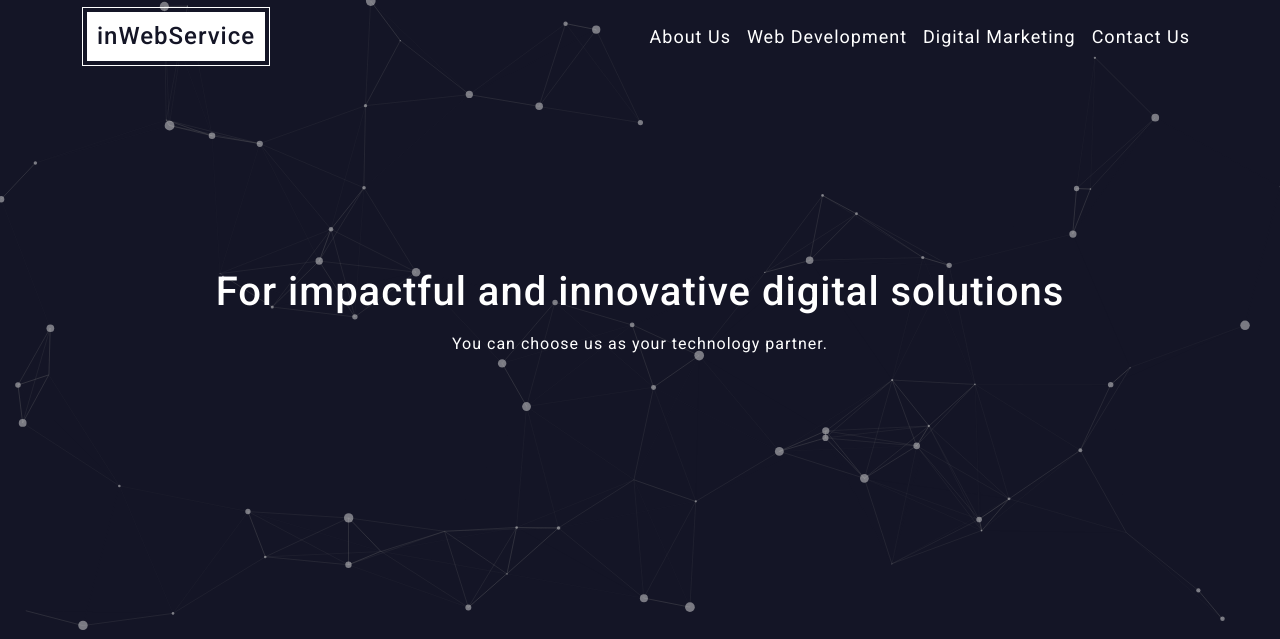
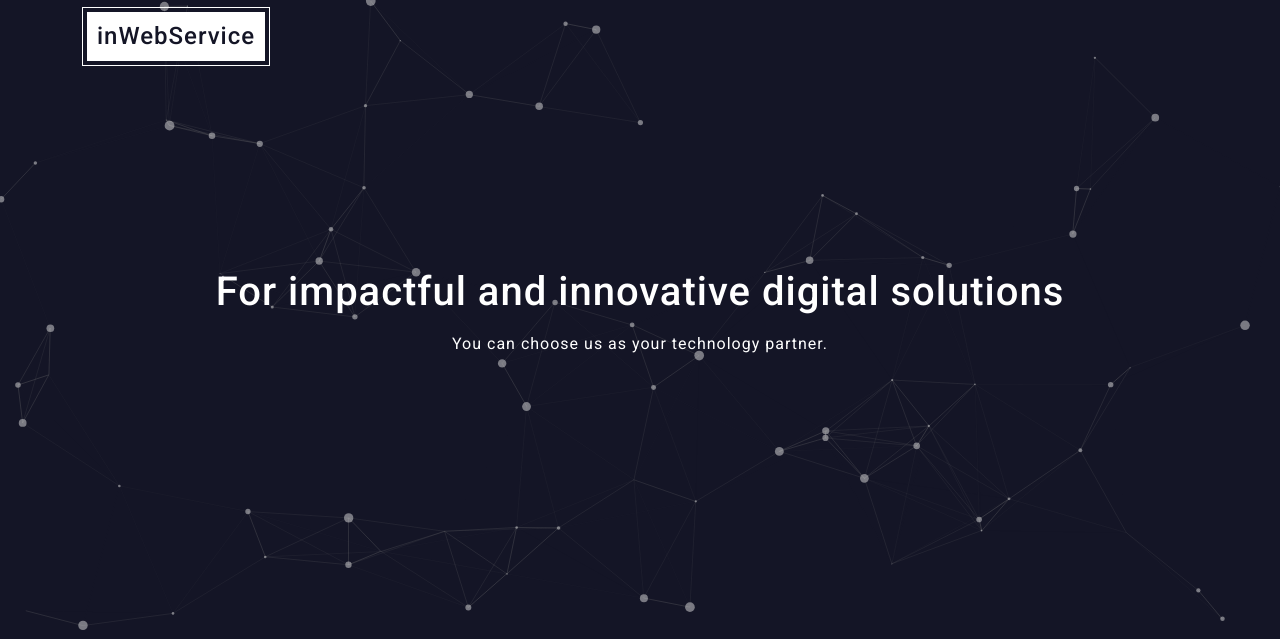
Before and after one commit to webindianlion/public_html, a CodeIgniter app: page /SAD_UAT/index.php/posts/index in a window 1280 px wide. Shown: the top 639 px of the page. Run offline with CodeIgniter, Linux system fonts and the light colour scheme.

Commit message:
hiding menu

```diff
--- a/common/topmenu.php
+++ b/common/topmenu.php
@@ -2,17 +2,17 @@
 <nav class="navbar navbar-expand-lg navbar-dark  topMenu nav" aria-label="Fourth navbar example">
     <div class="container">
       <h2 class="logo"> <a href="index.php"> inWebService </a> </h2>
-      <button class="navbar-toggler" type="button" data-bs-toggle="collapse" data-bs-target="#navbarsExample04" aria-controls="navbarsExample04" aria-expanded="false" aria-label="Toggle navigation">
+      <!-- <button class="navbar-toggler d-none" type="button" data-bs-toggle="collapse" data-bs-target="#navbarsExample04" aria-controls="navbarsExample04" aria-expanded="false" aria-label="Toggle navigation">
         <span class="navbar-toggler-icon"></span>
       </button>
 
-      <div class="collapse navbar-collapse" id="navbarsExample04">
+      <div class="collapse navbar-collapse d-none" id="navbarsExample04">
         <ul id="" class="navbar-nav ms-auto mb-md-0">
             <li class="nav-item"> <a class="nav-link active" aria-current="page" href="about.php"> About Us </a> </li>
             <li class="nav-item"> <a class="nav-link active" aria-current="page" href="development.php"> Web Development </a> </li>
             <li class="nav-item"> <a class="nav-link active" aria-current="page" href="marketing.php"> Digital Marketing </a> </li>
             <li class="contactUs"> <a class="nav-link active" aria-current="page" href="contact.php"> Contact Us </a> </li>
         </ul>
-      </div>
+      </div> -->
     </div>
   </nav>
```
